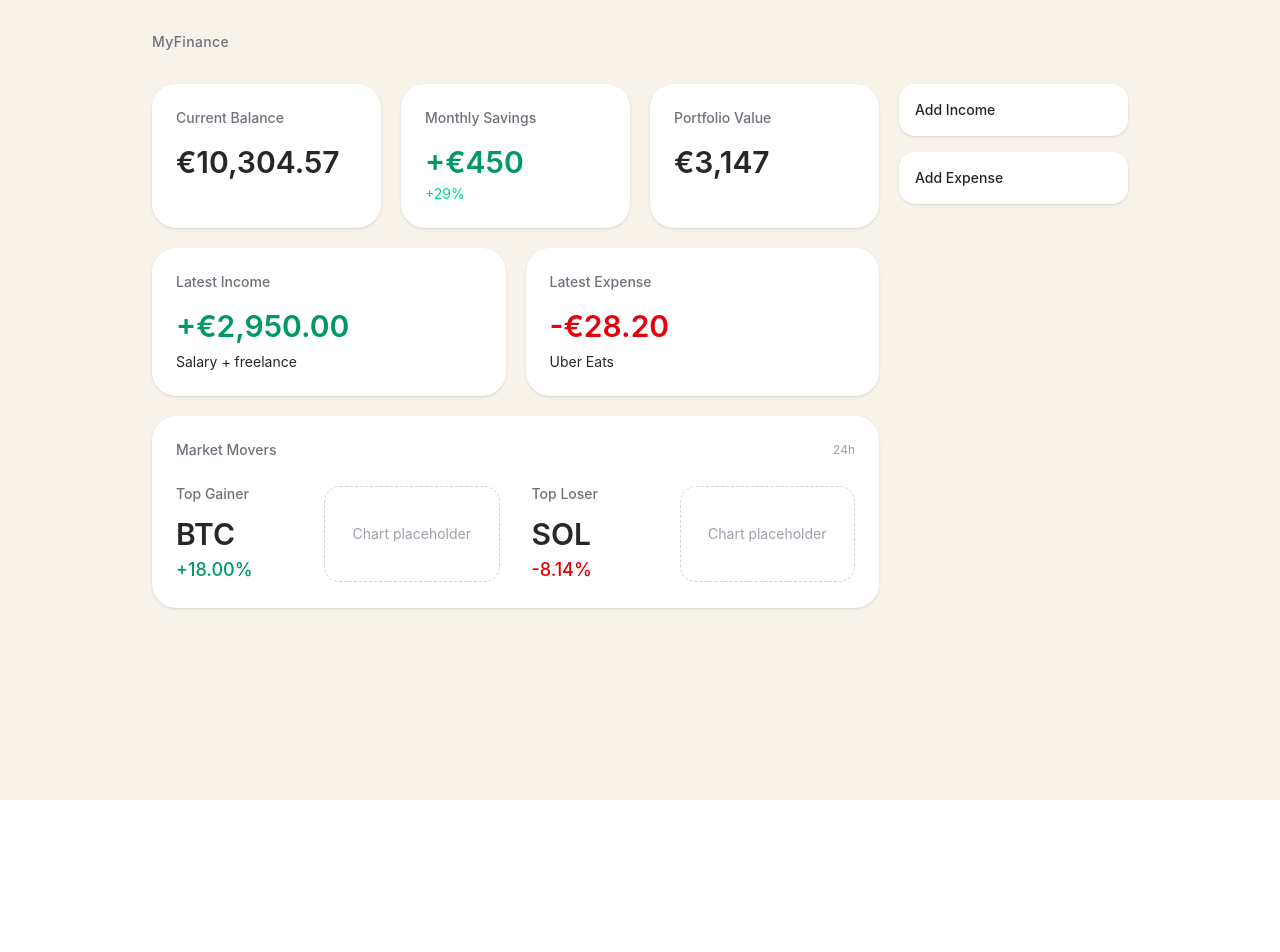
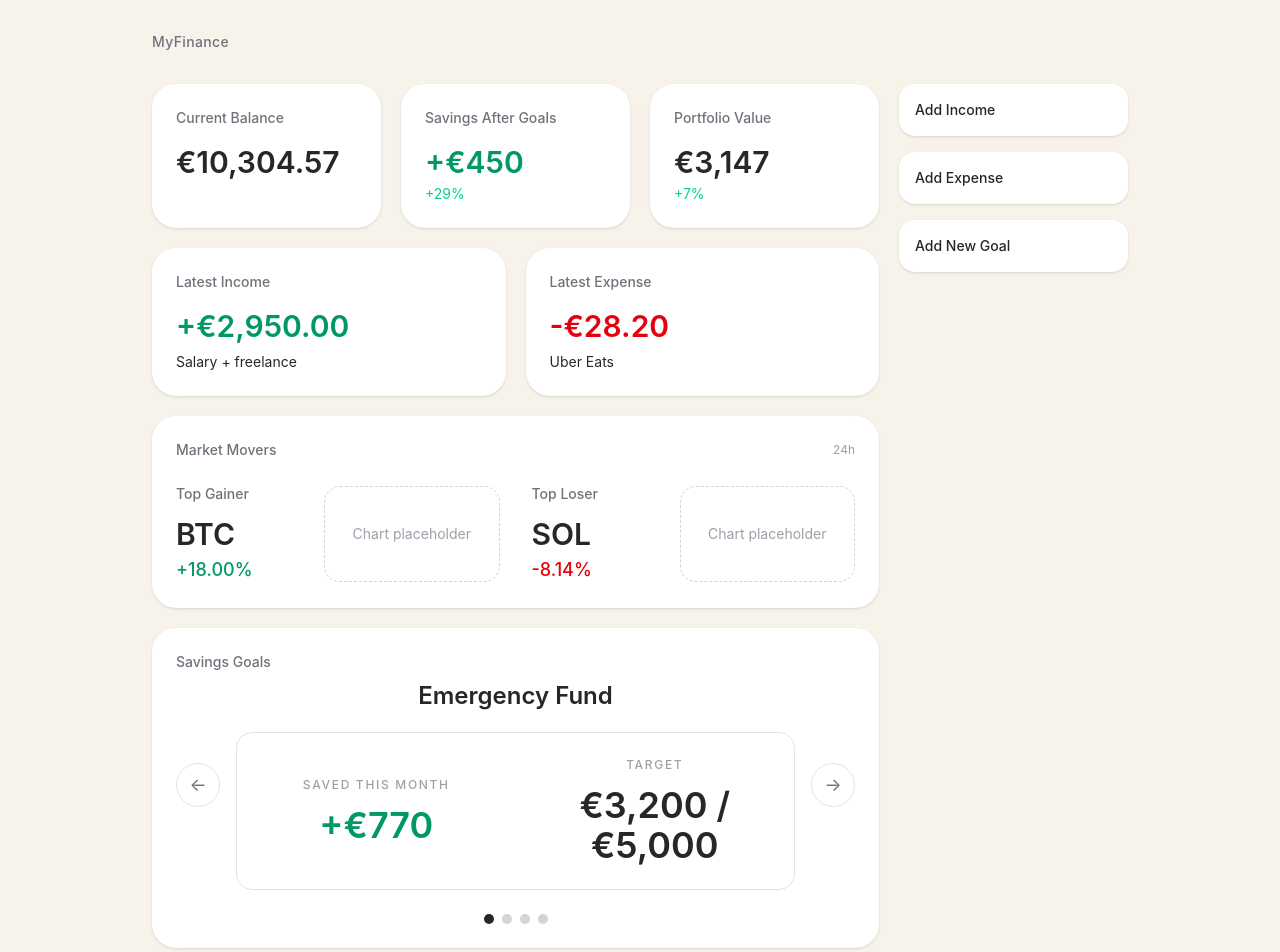
Before and after one commit to PedroM99/finance-dashboard, a React (Vite) app: page / in a window 1280 px wide. Shown: the top 952 px of the page. Before the commit the page ends 800 px from the top, so only its background shows below. Built offline with nearby package versions, Linux system fonts and the light colour scheme.

Commit message:
Updated dashboard again, finalized it's structure and added expandable card to quick actions

```diff
--- a/src/screens/Dashboard.tsx
+++ b/src/screens/Dashboard.tsx
@@ -1,4 +1,24 @@
+import { useState } from "react";
+
+
+
 export default function Dashboard () {
+
+
+    const [openActions, setOpenActions] = useState({
+        income: false,
+        expense: false,
+        goal: false,
+        });
+
+        const toggleAction = (action: "income" | "expense" | "goal") => {
+        setOpenActions((prev) => ({
+            ...prev,
+            [action]: !prev[action],
+        }));
+        };
+
+
     return(
         <main className="min-h-screen bg-[#f7f3eb] text-zinc-800">
             <div className="mx-auto flex min-h-screen w-full max-w-[80vw] flex-col px-6 py-8">
@@ -18,7 +38,7 @@ export default function Dashboard () {
                             </article>
 
                             <article className="rounded-3xl bg-white p-6 shadow-sm hover:-translate-y-0.5 cursor-pointer">
-                            <p className="text-sm font-medium text-zinc-500">Monthly Savings</p>
+                            <p className="text-sm font-medium text-zinc-500">Savings After Goals</p>
                             <h2 className="mt-4 text-3xl font-semibold text-emerald-600">+€450</h2>
                             <p className="mt-1 text-sm text-emerald-400">+29%</p>
                             </article>
@@ -26,6 +46,7 @@ export default function Dashboard () {
                             <article className="rounded-3xl bg-white p-6 shadow-sm hover:-translate-y-0.5 cursor-pointer">
                             <p className="text-sm font-medium text-zinc-500">Portfolio Value</p>
                             <h2 className="mt-4 text-3xl font-semibold text-zinc-800">€3,147</h2>
+                            <p className="mt-1 text-sm text-emerald-400">+7%</p>
                             </article>
 
                         </div>
@@ -81,17 +102,121 @@ export default function Dashboard () {
                             </div>
                             </article>
 
+
+                            <article className="cursor-pointer rounded-3xl bg-white p-6 shadow-sm transition">
+                            <p className="text-sm font-medium text-zinc-500">Savings Goals</p>
+
+                            <div className="mt-2 grid grid-cols-[auto_1fr_auto] items-center gap-4">
+                                <button className="flex h-11 w-11 cursor-pointer items-center justify-center rounded-full border border-zinc-200 text-lg text-zinc-500 transition hover:border-zinc-300 hover:bg-zinc-50">
+                                ←
+                                </button>
+
+                                <div>
+                                <h3 className="text-center text-2xl font-semibold text-zinc-800">
+                                    Emergency Fund
+                                </h3>
+
+                                <div className="mt-5 mx-auto grid max-w-4xl grid-cols-2 gap-0 overflow-hidden rounded-2xl border border-zinc-200">
+                                    <div className="flex flex-col items-center justify-center px-6 py-6 text-center">
+                                    <p className="text-xs font-medium uppercase tracking-[0.14em] text-zinc-400">
+                                        Saved This Month
+                                    </p>
+                                    <p className="mt-3 text-4xl font-semibold text-emerald-600">+€770</p>
+                                    </div>
+
+                                    <div className="flex flex-col items-center justify-center border-zinc-200 px-6 py-6 text-center">
+                                    <p className="text-xs font-medium uppercase tracking-[0.14em] text-zinc-400">
+                                        Target
+                                    </p>
+                                    <p className="mt-3 text-4xl font-semibold text-zinc-800">€3,200 / €5,000</p>
+                                    </div>
+                                </div>
+                                </div>
+
+                                <button className="flex h-11 w-11 cursor-pointer items-center justify-center rounded-full border border-zinc-200 text-lg text-zinc-500 transition hover:border-zinc-300 hover:bg-zinc-50">
+                                →
+                                </button>
+                            </div>
+                            <div className="mt-6 flex items-center justify-center gap-2">
+                            <span className="h-2.5 w-2.5 rounded-full bg-zinc-800"></span>
+                            <span className="h-2.5 w-2.5 rounded-full bg-zinc-300"></span>
+                            <span className="h-2.5 w-2.5 rounded-full bg-zinc-300"></span>
+                            <span className="h-2.5 w-2.5 rounded-full bg-zinc-300"></span>
+                            </div>
+                            </article>
+
                         </div>
                     </div>
 
                     <aside className="col-span-3 flex flex-col gap-4">
-                        <button className="rounded-2xl bg-white px-4 py-4 text-left shadow-sm transition hover:-translate-y-0.5 cursor-pointer">
-                            <p className="text-sm font-medium text-zinc-800">Add Income</p>
+                    <article className="overflow-hidden rounded-2xl bg-white shadow-sm transition">
+                        <button
+                        onClick={() => toggleAction("income")}
+                        className="flex w-full cursor-pointer items-center justify-between px-4 py-4 text-left"
+                        >
+                        <p className="text-sm font-medium text-zinc-800">Add Income</p>
                         </button>
 
-                        <button className="rounded-2xl bg-white px-4 py-4 text-left shadow-sm transition hover:-translate-y-0.5 cursor-pointer">
-                            <p className="text-sm font-medium text-zinc-800">Add Expense</p>
+                        <div
+                        className={`grid transition-all duration-300 ease-in-out ${
+                            openActions.income ? "grid-rows-[1fr]" : "grid-rows-[0fr]"
+                        }`}
+                        >
+                        <div className="overflow-hidden">
+                            <div className="border-t border-zinc-100 px-4 py-4">
+                            <p className="text-sm text-zinc-500">
+                                Expanded income form content will go here.
+                            </p>
+                            </div>
+                        </div>
+                        </div>
+                    </article>
+
+                    <article className="overflow-hidden rounded-2xl bg-white shadow-sm transition">
+                        <button
+                        onClick={() => toggleAction("expense")}
+                        className="flex w-full cursor-pointer items-center justify-between px-4 py-4 text-left"
+                        >
+                        <p className="text-sm font-medium text-zinc-800">Add Expense</p>
                         </button>
+
+                        <div
+                        className={`grid transition-all duration-300 ease-in-out ${
+                            openActions.expense ? "grid-rows-[1fr]" : "grid-rows-[0fr]"
+                        }`}
+                        >
+                        <div className="overflow-hidden">
+                            <div className="border-t border-zinc-100 px-4 py-4">
+                            <p className="text-sm text-zinc-500">
+                                Expanded expense form content will go here.
+                            </p>
+                            </div>
+                        </div>
+                        </div>
+                    </article>
+
+                    <article className="overflow-hidden rounded-2xl bg-white shadow-sm transition">
+                        <button
+                        onClick={() => toggleAction("goal")}
+                        className="flex w-full cursor-pointer items-center justify-between px-4 py-4 text-left"
+                        >
+                        <p className="text-sm font-medium text-zinc-800">Add New Goal</p>
+                        </button>
+
+                        <div
+                        className={`grid transition-all duration-300 ease-in-out ${
+                            openActions.goal ? "grid-rows-[1fr]" : "grid-rows-[0fr]"
+                        }`}
+                        >
+                        <div className="overflow-hidden">
+                            <div className="border-t border-zinc-100 px-4 py-4">
+                            <p className="text-sm text-zinc-500">
+                                Expanded goal form content will go here.
+                            </p>
+                            </div>
+                        </div>
+                        </div>
+                    </article>
                     </aside>
                 </section>
             </div>
```
